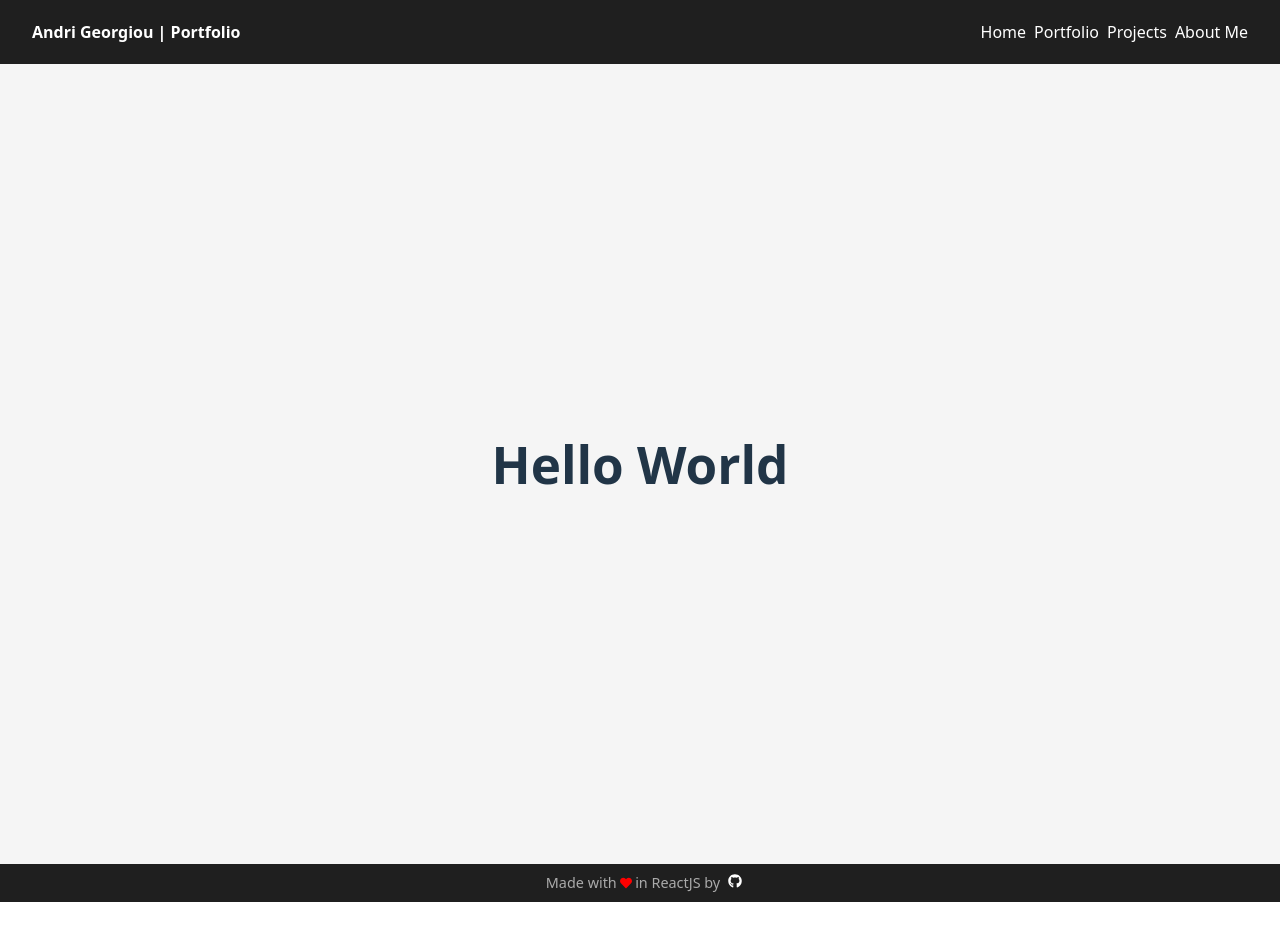
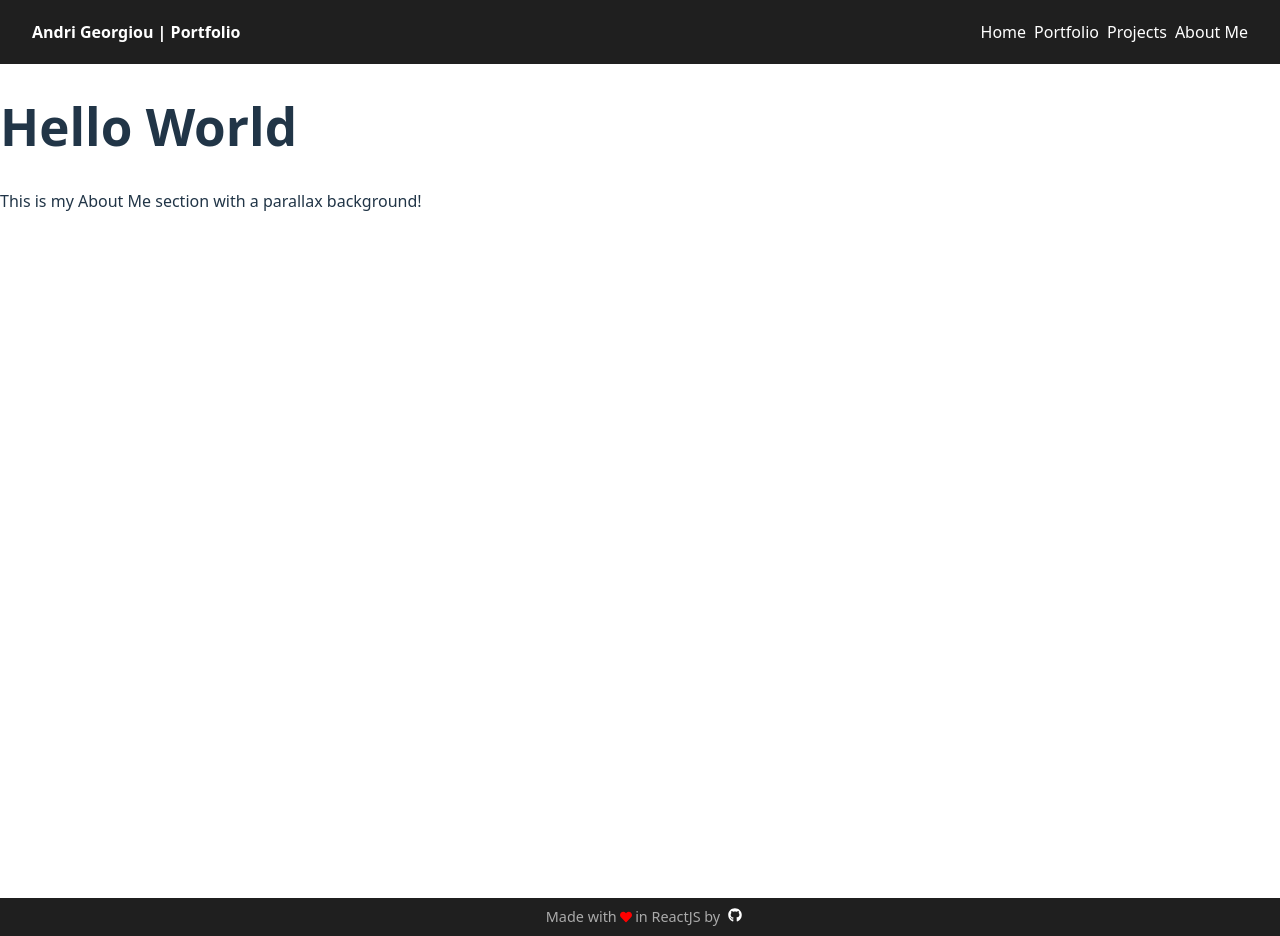
Before and after one commit to VictorySpecificationII/flowersbythebed-photography, a React (Vite) app: page /about in a window 1280 px wide. Before the commit the page ends 902 px from the top, so only its background shows below. Built offline with nearby package versions, Linux system fonts and the light colour scheme.

Commit message:
made a start on the about me page

```diff
--- a/src/modules/AboutMe.jsx
+++ b/src/modules/AboutMe.jsx
@@ -3,7 +3,11 @@ import "./submodules/AboutMe/AboutMe.css";
 export default function AboutMe() {
   return (
     <div className="aboutme-container">
-      <h1>Hello World</h1>
+      <div className="parallax-bg"></div>
+      <div className="aboutme-content">
+        <h1>Hello World</h1>
+        <p>This is my About Me section with a parallax background!</p>
+      </div>
     </div>
   );
 }
--- a/src/modules/submodules/AboutMe/AboutMe.css
+++ b/src/modules/submodules/AboutMe/AboutMe.css
@@ -1,8 +1,6 @@
 .aboutme-container {
-  width: 100vw;
-  height: 100vh;
-  display: flex;
-  justify-content: center;
-  align-items: center;
-  background-color: #f5f5f5;
+  position: relative;
+  width: 100vw;       /* full width */
+  min-height: 100vh;  /* at least viewport height */
+  overflow: visible;  /* allow children outside if needed */
 }
```
